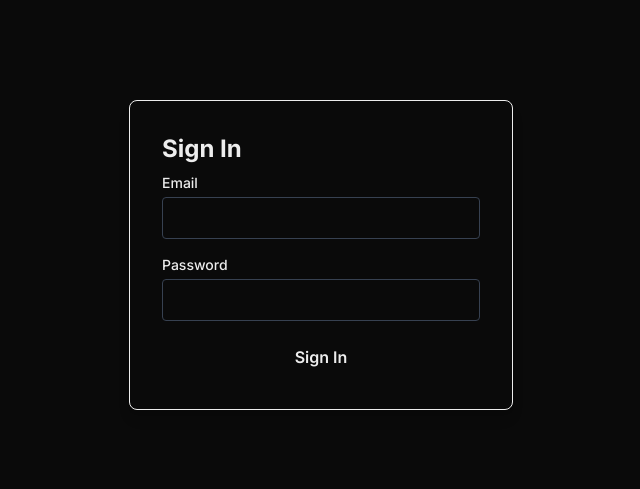
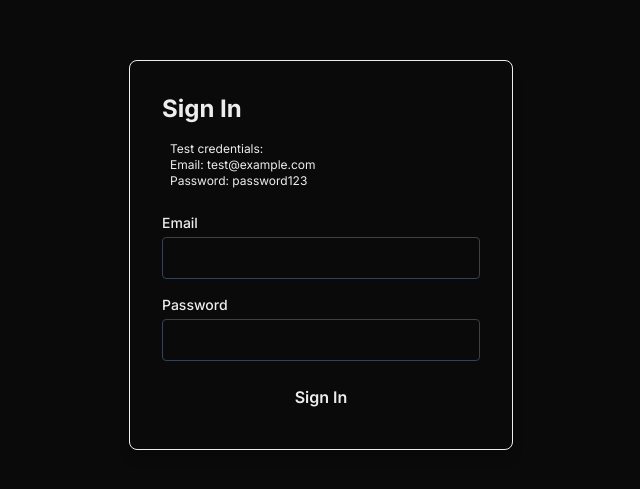
Before and after one commit to uttej-vsk/performance-log, a Next.js app: page /signin in a window 1280 px wide. Shown: the part 145-634 px from the top of the page, without its empty margins (319-959 px from the left). Built offline with nearby package versions, Linux system fonts and the light colour scheme.

Commit message:
Add test credentials info to signin page
cgen-8dd7c64999af4e5bac901b6a47f282f6

```diff
--- a/src/app/signin/page.tsx
+++ b/src/app/signin/page.tsx
@@ -57,6 +57,13 @@ export default function SignInPage() {
         className="bg-card border border-border p-8 rounded-lg shadow-lg w-full max-w-sm space-y-4"
       >
         <h1 className="text-2xl font-bold mb-2 text-foreground">Sign In</h1>
+        <div className="text-xs text-muted-foreground mb-4 p-2 bg-muted rounded">
+          Test credentials:
+          <br />
+          Email: test@example.com
+          <br />
+          Password: password123
+        </div>
         {error && <div className="text-destructive text-sm">{error}</div>}
         <div>
           <label
```
